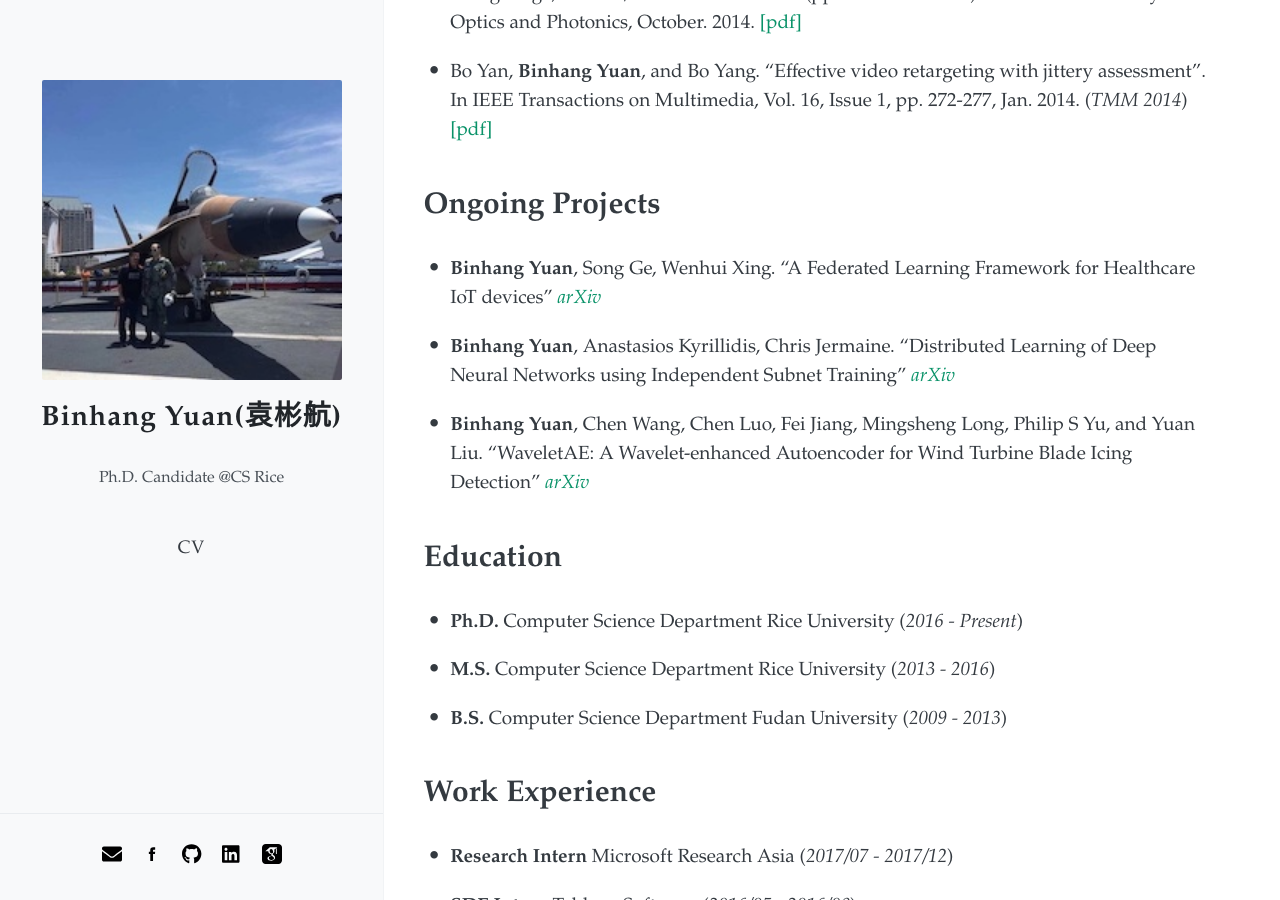
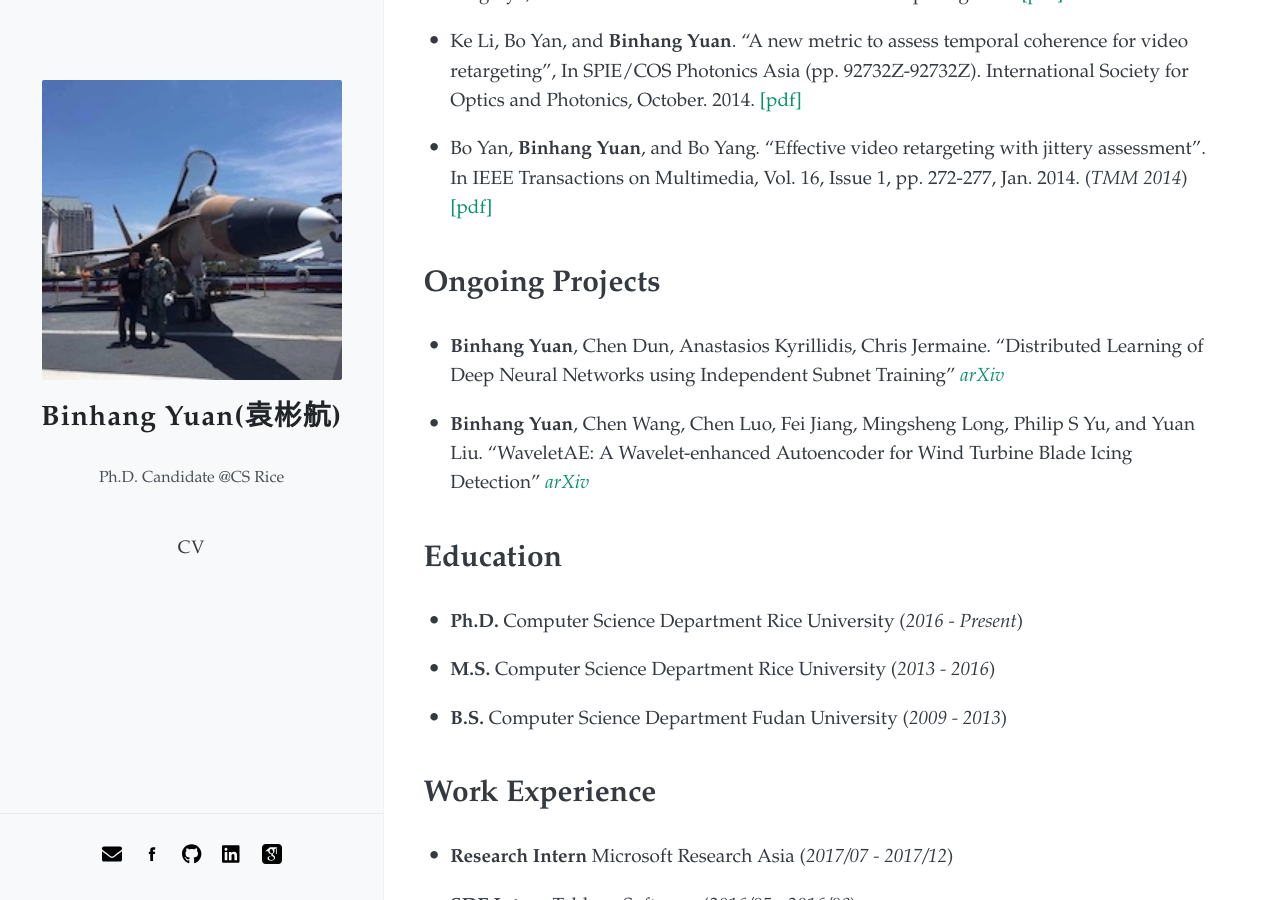
Before and after one commit to BinhangYuan/site, a Jekyll site: the page built from index.md, in a window 1280 px wide and 900 px high, scrolled down 1677 px. Built offline with Jekyll 4.4.1, drawn with Linux system fonts in a browser that asks for light colours; nearby versions of some CDN libraries; some of the changed text lies outside the part shown.

Commit message:
Update index.md

```diff
--- a/index.md
+++ b/index.md
@@ -39,9 +42,8 @@ On the other hand, I am also interested in building data mining/machine learning
 
 
 # Ongoing Projects
-- **Binhang Yuan**, Song Ge, Wenhui Xing. "A Federated Learning Framework for Healthcare IoT devices" *[arXiv](https://arxiv.org/abs/2005.05083)*
 
-- **Binhang Yuan**, Anastasios Kyrillidis, Chris Jermaine. "Distributed Learning of Deep Neural Networks using Independent Subnet Training" *[arXiv](https://arxiv.org/abs/1910.02120)*
+- **Binhang Yuan**, Chen Dun, Anastasios Kyrillidis, Chris Jermaine. "Distributed Learning of Deep Neural Networks using Independent Subnet Training" *[arXiv](https://arxiv.org/abs/1910.02120)*
 
 - **Binhang Yuan**, Chen Wang, Chen Luo, Fei Jiang, Mingsheng Long, Philip S Yu, and Yuan Liu. "WaveletAE: A Wavelet-enhanced Autoencoder for Wind Turbine Blade Icing Detection" *[arXiv](https://arxiv.org/abs/1902.05625)*
 
```
Also changed, not shown: other parts of index.md (+3 -0 lines).
